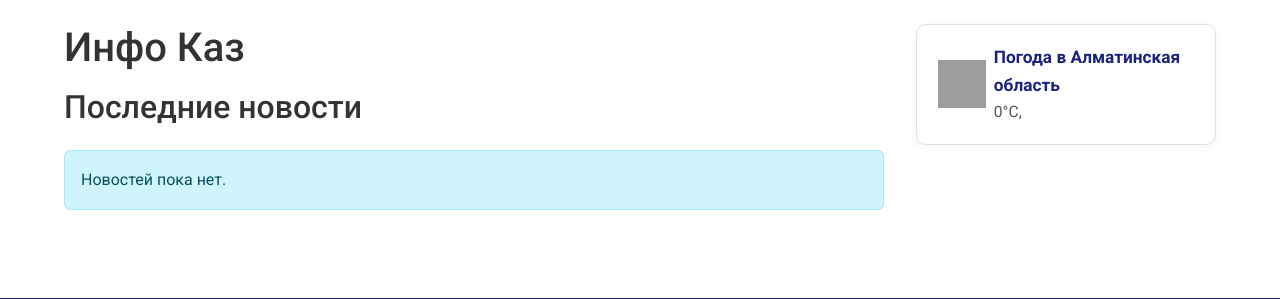
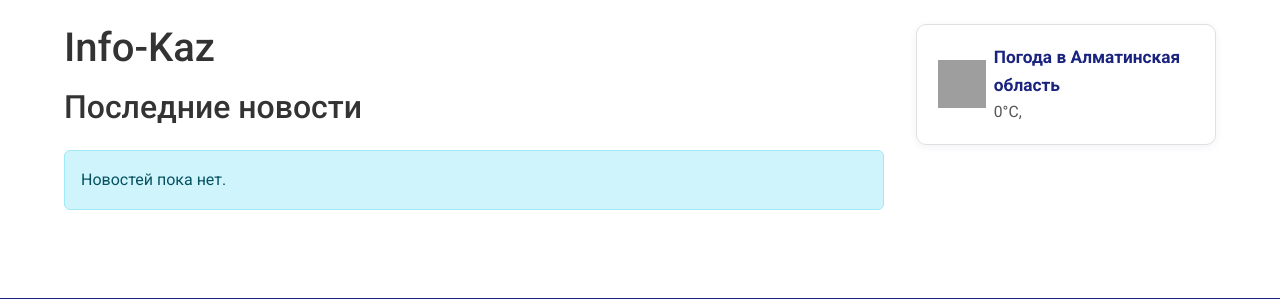
Before and after one commit to timasesh/info-kaz-final, a Django app: page / in a window 1280 px wide. Shown: the part 102-401 px from the top of the page. Run offline with Django 5.2, Linux system fonts and the light colour scheme; data comes from the database, SQL or seed files in the repository; data that the repository does not hold is empty; some libraries are stand-ins or nearby versions; grey boxes are pictures that could not be loaded.

Commit message:
Инфо каз --> Info-kaz

```diff
--- a/news/templates/news/index.html
+++ b/news/templates/news/index.html
@@ -1,12 +1,12 @@
 {% extends 'news/base.html' %}
 {% load static %}
 
-{% block title %}Главная — Инфо Каз{% endblock %}
+{% block title %}Главная — Info-Kaz{% endblock %}
 
 {% block content %}
 <div class="main-content-with-sidebar">
     <div class="main-content">
-        <h1 class="mb-3">Инфо Каз</h1>
+        <h1 class="mb-3">Info-Kaz</h1>
         {% if news_of_the_day %}
         <div class="card news-of-the-day-card mb-4">
             <div class="row g-0">
--- a/news/templates/news/news_detail.html
+++ b/news/templates/news/news_detail.html
@@ -2,7 +2,7 @@
 {% load static %}
 
 <link rel="stylesheet" href="{% static 'news/style.css' %}">
-{% block title %}{{ news.title }} — Инфо Каз{% endblock %}
+{% block title %}{{ news.title }} — Info-Kaz{% endblock %}
 
 {% block content %}
 <div class="row">
```
